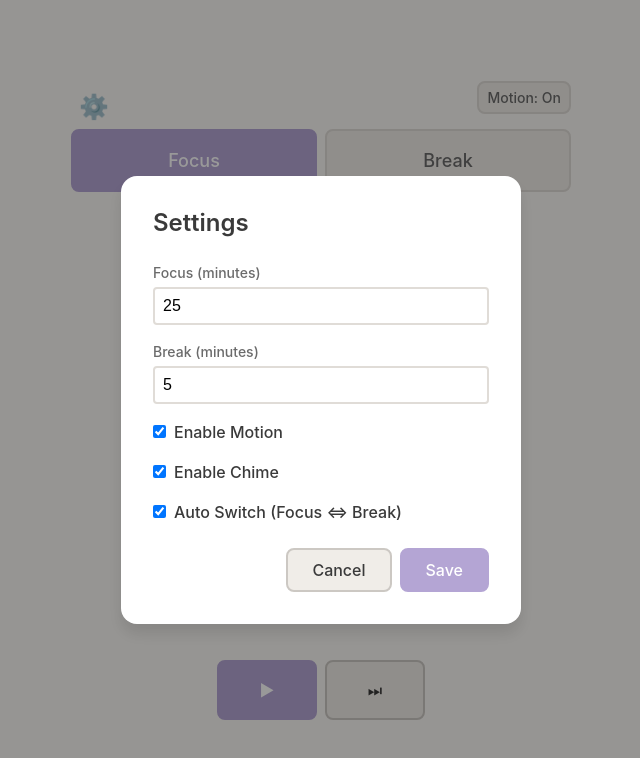
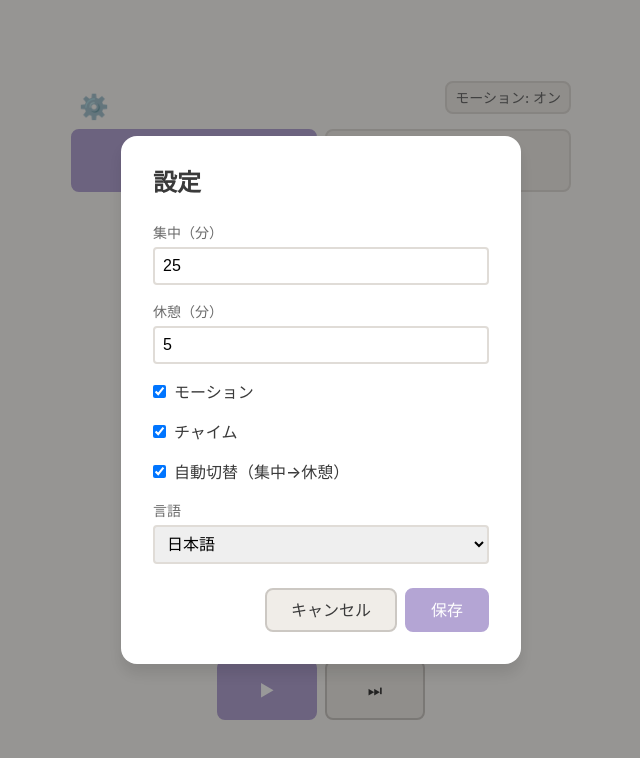
Before and after one commit to BriarCatLabs/pomotoma, a Vue app: page / in a window 1280 px wide. Both pictures are taken after a click on the button "⚙️". Shown: the top 758 px of the page, without its empty margins (319-959 px from the left). Built offline with nearby package versions, Linux system fonts and the light colour scheme.

Commit message:
feat(i18n): add ja/en language toggle with lightweight dictionary

```diff
--- a/src/components/SettingsModal.vue
+++ b/src/components/SettingsModal.vue
@@ -1,11 +1,11 @@
 <template>
   <div v-if="open" class="modal-overlay" @click="$emit('close')">
     <div class="modal-panel" @click.stop>
-      <h2 class="modal-title">Settings</h2>
+      <h2 class="modal-title">{{ t('settings.title') }}</h2>
 
       <div class="modal-body">
         <div class="form-group">
-          <label :for="focusInputId">Focus (minutes)</label>
+          <label :for="focusInputId">{{ t('settings.focusMinutes') }}</label>
           <input
             :id="focusInputId"
             v-model.number="formData.focusMinutes"
@@ -16,7 +16,7 @@
         </div>
 
         <div class="form-group">
-          <label :for="breakInputId">Break (minutes)</label>
+          <label :for="breakInputId">{{ t('settings.breakMinutes') }}</label>
           <input
             :id="breakInputId"
             v-model.number="formData.breakMinutes"
@@ -32,7 +32,7 @@
               v-model="formData.motionEnabled"
               type="checkbox"
             />
-            <span class="checkbox-label">Enable Motion</span>
+            <span class="checkbox-label">{{ t('settings.enableMotion') }}</span>
           </label>
         </div>
 
@@ -42,7 +42,7 @@
               v-model="formData.chimeEnabled"
               type="checkbox"
             />
-            <span class="checkbox-label">Enable Chime</span>
+            <span class="checkbox-label">{{ t('settings.enableChime') }}</span>
           </label>
         </div>
 
@@ -52,8 +52,20 @@
               v-model="formData.autoSwitchEnabled"
               type="checkbox"
             />
-            <span class="checkbox-label">Auto Switch (Focus ⇔ Break)</span>
+            <span class="checkbox-label">{{ t('settings.autoSwitch') }}</span>
           </label>
+        </div>
+
+        <div class="form-group">
+          <label :for="`language-${uid}`">{{ t('settings.language') }}</label>
+          <select
+            :id="`language-${uid}`"
+            v-model="formData.language"
+            class="language-select"
+          >
+            <option value="ja">{{ t('settings.languageJa') }}</option>
+            <option value="en">{{ t('settings.languageEn') }}</option>
+          </select>
         </div>
       </div>
 
@@ -63,7 +75,7 @@
           class="modal-button"
           @click="$emit('close')"
         >
-          Cancel
+          {{ t('common.cancel') }}
         </button>
         <button
           type="button"
@@ -71,7 +83,7 @@
           :disabled="isSaveDisabled"
           @click="handleSave"
         >
-          Save
+          {{ t('common.save') }}
         </button>
       </div>
     </div>
@@ -81,6 +93,7 @@
 <script setup lang="ts">
 import { reactive, computed, watch } from 'vue'
 import type { TimerStatus } from '../types/timer'
+import type { Messages } from '../i18n/messages'
 
 const props = defineProps<{
   open: boolean
@@ -90,11 +103,13 @@ const props = defineProps<{
   initialMotionEnabled: boolean
   initialChimeEnabled: boolean
   initialAutoSwitchEnabled: boolean
+  initialLanguage: 'ja' | 'en'
+  t: (key: keyof Messages) => string
 }>()
 
 const emit = defineEmits<{
   close: []
-  save: [payload: { focusMinutes: number; breakMinutes: number; motionEnabled: boolean; chimeEnabled: boolean; autoSwitchEnabled: boolean }]
+  save: [payload: { focusMinutes: number; breakMinutes: number; motionEnabled: boolean; chimeEnabled: boolean; autoSwitchEnabled: boolean; language: 'ja' | 'en' }]
 }>()
 
 const uid = Math.random().toString(36).substring(2, 11)
@@ -107,6 +122,7 @@ const formData = reactive({
   motionEnabled: props.initialMotionEnabled,
   chimeEnabled: props.initialChimeEnabled,
   autoSwitchEnabled: props.initialAutoSwitchEnabled,
+  language: props.initialLanguage,
 })
 
 const isSaveDisabled = computed(() => {
@@ -124,6 +140,7 @@ watch(() => props.open, (isOpen) => {
     formData.motionEnabled = props.initialMotionEnabled
     formData.chimeEnabled = props.initialChimeEnabled
     formData.autoSwitchEnabled = props.initialAutoSwitchEnabled
+    formData.language = props.initialLanguage
   }
 })
 
@@ -134,6 +151,7 @@ const handleSave = () => {
     motionEnabled: formData.motionEnabled,
     chimeEnabled: formData.chimeEnabled,
     autoSwitchEnabled: formData.autoSwitchEnabled,
+    language: formData.language,
   })
 }
 </script>
@@ -183,7 +201,8 @@ const handleSave = () => {
   margin-bottom: var(--spacing-xs);
 }
 
-.form-group input[type="number"] {
+.form-group input[type="number"],
+.form-group .language-select {
   width: 100%;
   padding: var(--spacing-sm);
   border: 2px solid var(--color-border-light);
--- a/src/components/TimerPage.vue
+++ b/src/components/TimerPage.vue
@@ -6,7 +6,7 @@
 
       <!-- Motion Toggle (Top Right) -->
       <button type="button" class="motion-toggle" @click="toggleMotion">
-        Motion: {{ motionEnabled ? 'On' : 'Off' }}
+        {{ t('settings.enableMotion') }}: {{ motionEnabled ? t('motion.on') : t('motion.off') }}
       </button>
 
       <!-- Mode Tabs -->
@@ -18,7 +18,7 @@
           :disabled="timerState.status !== 'idle'"
           @click="() => setMode('focus')"
         >
-          Focus
+          {{ t('mode.focus') }}
         </button>
         <button
           type="button"
@@ -27,7 +27,7 @@
           :disabled="timerState.status !== 'idle'"
           @click="() => setMode('break')"
         >
-          Break
+          {{ t('mode.break') }}
         </button>
       </div>
 
@@ -46,6 +46,7 @@
       <!-- Controls -->
       <TimerControls
         :status="timerState.status"
+        :t="t"
         @start="start"
         @pause="pause"
         @resume="resume"
@@ -63,6 +64,8 @@
       :initial-motion-enabled="settings.motionEnabled"
       :initial-chime-enabled="settings.chimeEnabled"
       :initial-auto-switch-enabled="settings.autoSwitchEnabled"
+      :initial-language="settings.language"
+      :t="t"
       @close="closeModal"
       @save="handleSave"
     />
@@ -70,15 +73,18 @@
 </template>
 
 <script setup lang="ts">
-import { ref, computed, watchEffect, onMounted } from 'vue'
+import { ref, computed, watchEffect, onMounted, toRef } from 'vue'
 import { useTimer, formatMMSS } from '../composables/useTimer'
 import { useSettings } from '../composables/useSettings'
+import { useI18n } from '../i18n/useI18n'
 import CharacterStage from './CharacterStage.vue'
 import TimerControls from './TimerControls.vue'
 import SettingsModal from './SettingsModal.vue'
 
 const { state: timerState, start: timerStart, pause, resume: timerResume, reset, skip: timerSkip, setMode, setDurations, setOnTimeUp } = useTimer()
 const { settings, save: saveSettingsToStorage } = useSettings()
+const languageRef = toRef(settings.value, 'language')
+const { t } = useI18n(languageRef)
 
 const motionEnabled = computed(() => settings.value.motionEnabled)
 const chimeEnabled = computed(() => settings.value.chimeEnabled)
@@ -167,6 +173,7 @@ const toggleMotion = () => {
     chimeEnabled: settings.value.chimeEnabled,
     autoSwitchEnabled: settings.value.autoSwitchEnabled,
     lastMode: timerState.value.mode,
+    language: settings.value.language,
   }
 
   const success = saveSettingsToStorage(newSettings)
@@ -178,7 +185,7 @@ const toggleMotion = () => {
   }
 }
 
-const handleSave = (payload: { focusMinutes: number; breakMinutes: number; motionEnabled: boolean; chimeEnabled: boolean; autoSwitchEnabled: boolean }) => {
+const handleSave = (payload: { focusMinutes: number; breakMinutes: number; motionEnabled: boolean; chimeEnabled: boolean; autoSwitchEnabled: boolean; language: 'ja' | 'en' }) => {
   const newSettings = {
     focusMinutes: payload.focusMinutes,
     breakMinutes: payload.breakMinutes,
@@ -186,6 +193,7 @@ const handleSave = (payload: { focusMinutes: number; breakMinutes: number; motio
     chimeEnabled: payload.chimeEnabled,
     autoSwitchEnabled: payload.autoSwitchEnabled,
     lastMode: timerState.value.mode,
+    language: payload.language,
   }
 
   const success = saveSettingsToStorage(newSettings)
@@ -235,8 +243,9 @@ setOnTimeUp(() => {
 // Update document title
 watchEffect(() => {
   const timeStr = formatMMSS(timerState.value.remainingSec)
-  const modeStr = timerState.value.mode === 'focus' ? 'Focus' : 'Break'
-  document.title = `${timeStr} - ${modeStr} | Pomotoma`
+  const modeKey = timerState.value.mode === 'focus' ? 'mode.focus' : 'mode.break'
+  const modeStr = t(modeKey)
+  document.title = `${timeStr} - ${modeStr} | ${t('app.title')}`
 })
 </script>
 
--- a/src/composables/useSettings.ts
+++ b/src/composables/useSettings.ts
@@ -12,6 +12,7 @@ export function getDefaultSettings(): Settings {
     chimeEnabled: true,
     autoSwitchEnabled: true,
     lastMode: 'focus',
+    language: 'ja',
   }
 }
 
@@ -40,6 +41,7 @@ export function sanitizeSettings(input: Partial<Settings> | null | undefined): S
     chimeEnabled: typeof input.chimeEnabled === 'boolean' ? input.chimeEnabled : defaults.chimeEnabled,
     autoSwitchEnabled: typeof input.autoSwitchEnabled === 'boolean' ? input.autoSwitchEnabled : defaults.autoSwitchEnabled,
     lastMode: input.lastMode === 'focus' || input.lastMode === 'break' ? input.lastMode : defaults.lastMode,
+    language: input.language === 'ja' || input.language === 'en' ? input.language : defaults.language,
   }
 }
 
--- /dev/null
+++ b/src/i18n/messages.ts
@@ -0,0 +1,72 @@
+export type Messages = {
+  'app.title': string
+  'mode.focus': string
+  'mode.break': string
+  'button.start': string
+  'button.pause': string
+  'button.resume': string
+  'button.reset': string
+  'button.skip': string
+  'settings.title': string
+  'settings.focusMinutes': string
+  'settings.breakMinutes': string
+  'settings.enableMotion': string
+  'settings.enableChime': string
+  'settings.autoSwitch': string
+  'settings.language': string
+  'settings.languageJa': string
+  'settings.languageEn': string
+  'common.save': string
+  'common.cancel': string
+  'motion.on': string
+  'motion.off': string
+}
+
+export const messages: Record<'ja' | 'en', Messages> = {
+  ja: {
+    'app.title': 'Pomotoma',
+    'mode.focus': '集中',
+    'mode.break': '休憩',
+    'button.start': '開始',
+    'button.pause': '一時停止',
+    'button.resume': '再開',
+    'button.reset': 'リセット',
+    'button.skip': 'スキップ',
+    'settings.title': '設定',
+    'settings.focusMinutes': '集中（分）',
+    'settings.breakMinutes': '休憩（分）',
+    'settings.enableMotion': 'モーション',
+    'settings.enableChime': 'チャイム',
+    'settings.autoSwitch': '自動切替（集中→休憩）',
+    'settings.language': '言語',
+    'settings.languageJa': '日本語',
+    'settings.languageEn': 'English',
+    'common.save': '保存',
+    'common.cancel': 'キャンセル',
+    'motion.on': 'オン',
+    'motion.off': 'オフ',
+  },
+  en: {
+    'app.title': 'Pomotoma',
+    'mode.focus': 'Focus',
+    'mode.break': 'Break',
+    'button.start': 'Start',
+    'button.pause': 'Pause',
+    'button.resume': 'Resume',
+    'button.reset': 'Reset',
+    'button.skip': 'Skip',
+    'settings.title': 'Settings',
+    'settings.focusMinutes': 'Focus (minutes)',
+    'settings.breakMinutes': 'Break (minutes)',
+    'settings.enableMotion': 'Motion',
+    'settings.enableChime': 'Chime',
+    'settings.autoSwitch': 'Auto Switch (Focus → Break)',
+    'settings.language': 'Language',
+    'settings.languageJa': '日本語',
+    'settings.languageEn': 'English',
+    'common.save': 'Save',
+    'common.cancel': 'Cancel',
+    'motion.on': 'On',
+    'motion.off': 'Off',
+  },
+}
--- /dev/null
+++ b/src/i18n/useI18n.ts
@@ -0,0 +1,12 @@
+import type { Ref } from 'vue'
+import { messages, type Messages } from './messages'
+
+export function useI18n(languageRef: Ref<'ja' | 'en'>) {
+  const t = (key: keyof Messages): string => {
+    const lang = languageRef.value
+    const dict = messages[lang]
+    return dict[key] || messages.en[key] || key
+  }
+
+  return { t }
+}
--- a/src/types/timer.ts
+++ b/src/types/timer.ts
@@ -18,4 +18,5 @@ export interface Settings {
   chimeEnabled: boolean
   autoSwitchEnabled: boolean
   lastMode: TimerMode
+  language: 'ja' | 'en'
 }
```
Also changed, not shown: src/components/TimerControls.vue (+12 -10 lines).
